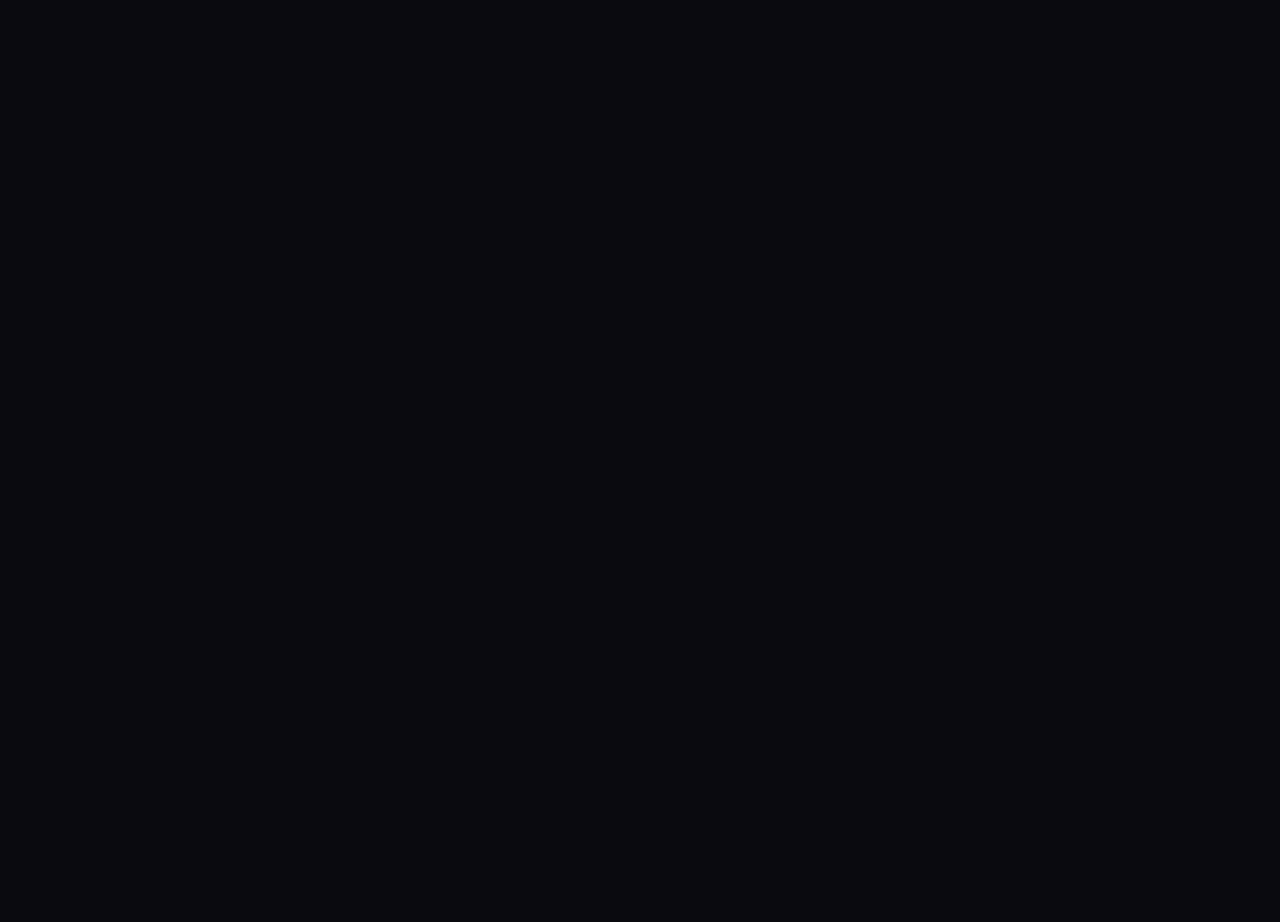
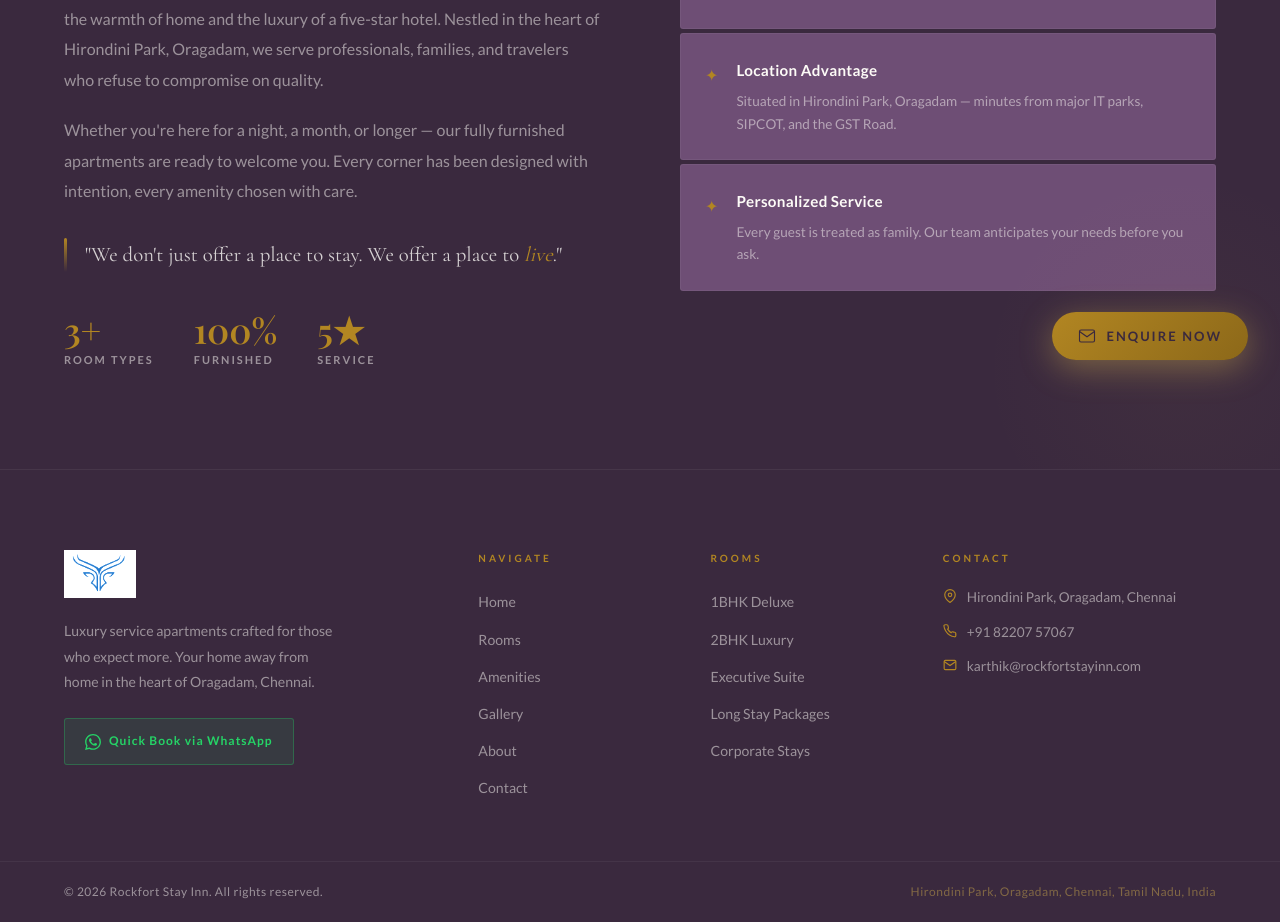
Before and after one commit to GOKULDEV0/rockfortstayinn_website, a React (Vite) app: page /about in a window 1280 px wide. Before the commit this address had no page. Shown: the part 408-1330 px from the top of the page. Before the commit the page ends 800 px from the top, so only its background shows below. Built offline with nearby package versions, Linux system fonts and the light colour scheme; a web font is replaced by a local one.

Commit message:
Implement React Gateway Architecture and Plum & Gold Theme

```diff
--- a/src/App.jsx
+++ b/src/App.jsx
@@ -1,12 +1,32 @@
 import { BrowserRouter as Router, Routes, Route } from 'react-router-dom'
+import Navbar from './components/Navbar'
+import Footer from './components/Footer'
+import EnquiryButton from './components/EnquiryButton'
+import ScrollToTop from './components/ScrollToTop'
+
+// Pages
 import Home from './pages/Home'
+import AboutPage from './pages/AboutPage'
+import RoomsPage from './pages/RoomsPage'
+import ContactPage from './pages/ContactPage'
+import GalleryPage from './pages/GalleryPage'
+import AmenitiesPage from './pages/AmenitiesPage'
 
 function App() {
   return (
     <Router>
+      <ScrollToTop />
+      <Navbar />
       <Routes>
         <Route path="/" element={<Home />} />
+        <Route path="/about" element={<AboutPage />} />
+        <Route path="/rooms" element={<RoomsPage />} />
+        <Route path="/amenities" element={<AmenitiesPage />} />
+        <Route path="/gallery" element={<GalleryPage />} />
+        <Route path="/contact" element={<ContactPage />} />
       </Routes>
+      <Footer />
+      <EnquiryButton />
     </Router>
   )
 }
--- a/src/components/Footer.jsx
+++ b/src/components/Footer.jsx
@@ -1,9 +1,18 @@
-import { Link } from 'react-scroll'
+import { Link } from 'react-router-dom'
 import logo from '../assets/logo.png'
 import './Footer.css'
 
 function Footer() {
   const year = new Date().getFullYear()
+
+  const navLinks = [
+    { to: '/', label: 'Home' },
+    { to: '/rooms', label: 'Rooms' },
+    { to: '/amenities', label: 'Amenities' },
+    { to: '/gallery', label: 'Gallery' },
+    { to: '/about', label: 'About' },
+    { to: '/contact', label: 'Contact' },
+  ]
 
   return (
     <footer className="footer">
@@ -16,7 +25,7 @@ function Footer() {
                 Luxury service apartments crafted for those who expect more. Your home away from home in the heart of Oragadam, Chennai.
               </p>
               <a
-                href="https://wa.me/91XXXXXXXXXX?text=Hi, I'd like to book a stay at Rockfort Stay Inn"
+                href="https://wa.me/918220757067?text=Hi, I'd like to book a stay at Rockfort Stay Inn"
                 target="_blank"
                 rel="noreferrer"
                 className="footer-whatsapp"
@@ -31,10 +40,10 @@ function Footer() {
             <div className="footer-nav-col">
               <h4 className="footer-heading">Navigate</h4>
               <ul>
-                {['home','rooms','amenities','gallery','about','contact'].map(link => (
-                  <li key={link}>
-                    <Link to={link} smooth={true} duration={700} offset={-80}>
-                      {link.charAt(0).toUpperCase() + link.slice(1)}
+                {navLinks.map(link => (
+                  <li key={link.to}>
+                    <Link to={link.to}>
+                      {link.label}
                     </Link>
                   </li>
                 ))}
@@ -44,11 +53,11 @@ function Footer() {
             <div className="footer-nav-col">
               <h4 className="footer-heading">Rooms</h4>
               <ul>
-                <li><span>Studio Suite</span></li>
-                <li><span>1 Bedroom Suite</span></li>
-                <li><span>2 Bedroom Suite</span></li>
-                <li><span>Long Stay Packages</span></li>
-                <li><span>Corporate Stays</span></li>
+                <li><Link to="/rooms">1BHK Deluxe</Link></li>
+                <li><Link to="/rooms">2BHK Luxury</Link></li>
+                <li><Link to="/rooms">Executive Suite</Link></li>
+                <li><Link to="/rooms">Long Stay Packages</Link></li>
+                <li><Link to="/rooms">Corporate Stays</Link></li>
               </ul>
             </div>
 
@@ -65,13 +74,13 @@ function Footer() {
                   <svg width="14" height="14" viewBox="0 0 24 24" fill="none" stroke="currentColor" strokeWidth="2">
                     <path d="M22 16.92v3a2 2 0 0 1-2.18 2 19.79 19.79 0 0 1-8.63-3.07A19.5 19.5 0 0 1 4.69 12 19.79 19.79 0 0 1 1.61 3.41 2 2 0 0 1 3.6 1.24h3a2 2 0 0 1 2 1.72 12.84 12.84 0 0 0 .7 2.81 2 2 0 0 1-.45 2.11L7.91 8.84a16 16 0 0 0 6 6l.91-.91a2 2 0 0 1 2.11-.45 12.84 12.84 0 0 0 2.81.7A2 2 0 0 1 21.73 16.92z"/>
                   </svg>
-                  +91 XXXXXXXXXX
+                  +91 82207 57067
                 </li>
                 <li>
                   <svg width="14" height="14" viewBox="0 0 24 24" fill="none" stroke="currentColor" strokeWidth="2">
                     <path d="M4 4h16c1.1 0 2 .9 2 2v12c0 1.1-.9 2-2 2H4c-1.1 0-2-.9-2-2V6c0-1.1.9-2 2-2z"/><polyline points="22,6 12,13 2,6"/>
                   </svg>
-                  info@rockfortstayinn.com
+                  karthik@rockfortstayinn.com
                 </li>
               </ul>
             </div>
--- a/src/components/Navbar.jsx
+++ b/src/components/Navbar.jsx
@@ -1,20 +1,21 @@
 import { useState, useEffect } from 'react'
-import { Link } from 'react-scroll'
+import { Link, useLocation } from 'react-router-dom'
 import logo from '../assets/logo.png'
 import './Navbar.css'
 
 const navLinks = [
-  { to: 'home', label: 'Home' },
-  { to: 'rooms', label: 'Rooms' },
-  { to: 'amenities', label: 'Amenities' },
-  { to: 'gallery', label: 'Gallery' },
-  { to: 'about', label: 'About' },
-  { to: 'contact', label: 'Contact' },
+  { to: '/', label: 'Home' },
+  { to: '/rooms', label: 'Rooms' },
+  { to: '/amenities', label: 'Amenities' },
+  { to: '/gallery', label: 'Gallery' },
+  { to: '/about', label: 'About' },
+  { to: '/contact', label: 'Contact' },
 ]
 
 function Navbar() {
   const [scrolled, setScrolled] = useState(false)
   const [menuOpen, setMenuOpen] = useState(false)
+  const location = useLocation()
 
   useEffect(() => {
     const handleScroll = () => setScrolled(window.scrollY > 60)
@@ -26,7 +27,9 @@ function Navbar() {
     <nav className={`navbar ${scrolled ? 'scrolled' : ''}`}>
       <div className="nav-container">
         <div className="nav-logo">
-          <img src={logo} alt="Rockfort Stay Inn Logo" />
+          <Link to="/">
+            <img src={logo} alt="Rockfort Stay Inn Logo" />
+          </Link>
         </div>
 
         <ul className={`nav-links ${menuOpen ? 'open' : ''}`}>
@@ -34,11 +37,7 @@ function Navbar() {
             <li key={link.to}>
               <Link
                 to={link.to}
-                smooth={true}
-                duration={700}
-                offset={-80}
-                spy={true}
-                activeClass="active"
+                className={location.pathname === link.to ? 'active' : ''}
                 onClick={() => setMenuOpen(false)}
               >
                 {link.label}
--- /dev/null
+++ b/src/components/ScrollToTop.jsx
@@ -0,0 +1,12 @@
+import { useEffect } from 'react'
+import { useLocation } from 'react-router-dom'
+
+export default function ScrollToTop() {
+  const { pathname } = useLocation()
+
+  useEffect(() => {
+    window.scrollTo(0, 0)
+  }, [pathname])
+
+  return null
+}
--- a/src/index.css
+++ b/src/index.css
@@ -1,17 +1,20 @@
 :root {
-  --gold: #C9A84C;
-  --gold-light: #E8C97A;
-  --gold-dark: #9A7A2E;
-  --dark: #0a0a0f;
-  --dark-2: #111118;
-  --dark-3: #1a1a26;
-  --dark-4: #22222f;
-  --white: #ffffff;
-  --white-80: rgba(255,255,255,0.8);
-  --white-50: rgba(255,255,255,0.5);
-  --white-20: rgba(255,255,255,0.2);
-  --white-10: rgba(255,255,255,0.1);
-  --white-05: rgba(255,255,255,0.05);
+  --primary: #543b59;
+  --primary-light: #6e4e75;
+  --primary-dark: #3a293e;
+  --gold: #b28622;
+  --gold-light: #d4a742;
+  --gold-dark: #8c6819;
+  --dark: #3a293e; /* Replaced black with very dark plum */
+  --dark-2: #543b59; /* Replaced dark grey with primary plum */
+  --dark-3: #6e4e75;
+  --dark-4: #4a354f;
+  --white: #fdfbf7;
+  --white-80: rgba(253,251,247,0.8);
+  --white-50: rgba(253,251,247,0.5);
+  --white-20: rgba(253,251,247,0.2);
+  --white-10: rgba(253,251,247,0.1);
+  --white-05: rgba(253,251,247,0.05);
   --gold-10: rgba(201,168,76,0.1);
   --gold-20: rgba(201,168,76,0.2);
   --font-display: 'Playfair Display', Georgia, serif;
--- /dev/null
+++ b/src/pages/AboutPage.jsx
@@ -0,0 +1,11 @@
+import About from '../components/About'
+
+function AboutPage() {
+  return (
+    <main style={{ paddingTop: '80px' }}>
+      <About />
+    </main>
+  )
+}
+
+export default AboutPage
--- /dev/null
+++ b/src/pages/AmenitiesPage.jsx
@@ -0,0 +1,11 @@
+import Amenities from '../components/Amenities'
+
+function AmenitiesPage() {
+  return (
+    <main style={{ paddingTop: '80px' }}>
+      <Amenities />
+    </main>
+  )
+}
+
+export default AmenitiesPage
--- /dev/null
+++ b/src/pages/ContactPage.jsx
@@ -0,0 +1,11 @@
+import Contact from '../components/Contact'
+
+function ContactPage() {
+  return (
+    <main style={{ paddingTop: '80px' }}>
+      <Contact />
+    </main>
+  )
+}
+
+export default ContactPage
--- /dev/null
+++ b/src/pages/GalleryPage.jsx
@@ -0,0 +1,11 @@
+import Gallery from '../components/Gallery'
+
+function GalleryPage() {
+  return (
+    <main style={{ paddingTop: '80px' }}>
+      <Gallery />
+    </main>
+  )
+}
+
+export default GalleryPage
--- a/src/pages/Home.jsx
+++ b/src/pages/Home.jsx
@@ -1,28 +1,77 @@
-import Navbar from '../components/Navbar'
+import { Link } from 'react-router-dom'
 import Hero from '../components/Hero'
-import Rooms from '../components/Rooms'
-import Amenities from '../components/Amenities'
-import Gallery from '../components/Gallery'
-import About from '../components/About'
-import Contact from '../components/Contact'
-import Footer from '../components/Footer'
-import EnquiryButton from '../components/EnquiryButton'
+import '../index.css'
 
 function Home() {
   return (
-    <>
-      <Navbar />
-      <main>
-        <Hero />
-        <Rooms />
-        <Amenities />
-        <Gallery />
-        <About />
-        <Contact />
-      </main>
-      <Footer />
-      <EnquiryButton />
-    </>
+    <main>
+      <Hero />
+
+      {/* ABOUT TEASER BLOCK */}
+      <section className="section-padding">
+        <div className="container" style={{ textAlign: 'center', maxWidth: '800px' }}>
+          <span className="section-label">ABOUT US</span>
+          <h2 className="section-title">A Heritage of Hospitality</h2>
+          <p className="section-subtitle" style={{ margin: '0 auto 40px auto' }}>
+            With over two decades of expert hotel management experience, we deliver an unmatched standard of service. Our apartments are designed to offer total privacy and comfort for long-term corporate guests and families alike.
+          </p>
+          <Link to="/about" className="btn-outline" style={{ color: 'var(--gold)', borderColor: 'var(--gold)' }}>
+            Read Our Full Story
+          </Link>
+        </div>
+      </section>
+
+      {/* ROOMS TEASER BLOCK */}
+      <section className="section-padding" style={{ backgroundColor: 'var(--dark-2)' }}>
+        <div className="container" style={{ textAlign: 'center' }}>
+          <span className="section-label">ACCOMMODATION</span>
+          <h2 className="section-title">Spaces Designed for Living</h2>
+          <p className="section-subtitle" style={{ margin: '0 auto 50px auto' }}>
+            From cozy executive suites to expansive two-bedroom family apartments, every room features a fully equipped kitchen, separate living areas, and premium amenities to ensure a seamless stay.
+          </p>
+
+          <div style={{ display: 'grid', gridTemplateColumns: 'repeat(auto-fit, minmax(300px, 1fr))', gap: '30px', marginBottom: '50px' }}>
+            <div style={{ border: '1px solid var(--white-10)', padding: '40px 20px', backgroundColor: 'var(--dark)' }}>
+              <h3 style={{ color: 'var(--white)', fontSize: '1.4rem', marginBottom: '20px', fontFamily: 'var(--font-display)' }}>1BHK Deluxe</h3>
+              <Link to="/rooms" className="gold-text" style={{ fontSize: '0.9rem', textTransform: 'uppercase', letterSpacing: '1px', fontWeight: 'bold' }}>
+                View Room Details &rarr;
+              </Link>
+            </div>
+            <div style={{ border: '1px solid var(--white-10)', padding: '40px 20px', backgroundColor: 'var(--dark)' }}>
+              <h3 style={{ color: 'var(--white)', fontSize: '1.4rem', marginBottom: '20px', fontFamily: 'var(--font-display)' }}>2BHK Luxury</h3>
+              <Link to="/rooms" className="gold-text" style={{ fontSize: '0.9rem', textTransform: 'uppercase', letterSpacing: '1px', fontWeight: 'bold' }}>
+                View Room Details &rarr;
+              </Link>
+            </div>
+            <div style={{ border: '1px solid var(--white-10)', padding: '40px 20px', backgroundColor: 'var(--dark)' }}>
+              <h3 style={{ color: 'var(--white)', fontSize: '1.4rem', marginBottom: '20px', fontFamily: 'var(--font-display)' }}>Executive Suite</h3>
+              <Link to="/rooms" className="gold-text" style={{ fontSize: '0.9rem', textTransform: 'uppercase', letterSpacing: '1px', fontWeight: 'bold' }}>
+                View Room Details &rarr;
+              </Link>
+            </div>
+          </div>
+
+          <Link to="/rooms" className="btn-primary">
+            <span>Explore All Rooms</span>
+          </Link>
+        </div>
+      </section>
+
+      {/* CONTACT TEASER BLOCK */}
+      <section className="section-padding">
+        <div className="container" style={{ textAlign: 'center', maxWidth: '800px' }}>
+          <span className="section-label">GET IN TOUCH</span>
+          <h2 className="section-title">We Are Here To Assist</h2>
+          <p className="section-subtitle" style={{ margin: '0 auto 40px auto' }}>
+            Planning a corporate bulk booking or a monthly stay? Our management team is ready to provide custom rates and organize a flawless arrival experience for you.
+          </p>
+          <Link to="/contact" className="btn-outline" style={{ color: 'var(--gold)', borderColor: 'var(--gold)' }}>
+            Contact Us Now
+          </Link>
+        </div>
+      </section>
+
+    </main>
   )
 }
 
--- /dev/null
+++ b/src/pages/RoomsPage.jsx
@@ -0,0 +1,11 @@
+import Rooms from '../components/Rooms'
+
+function RoomsPage() {
+  return (
+    <main style={{ paddingTop: '80px' }}>
+      <Rooms />
+    </main>
+  )
+}
+
+export default RoomsPage
```
